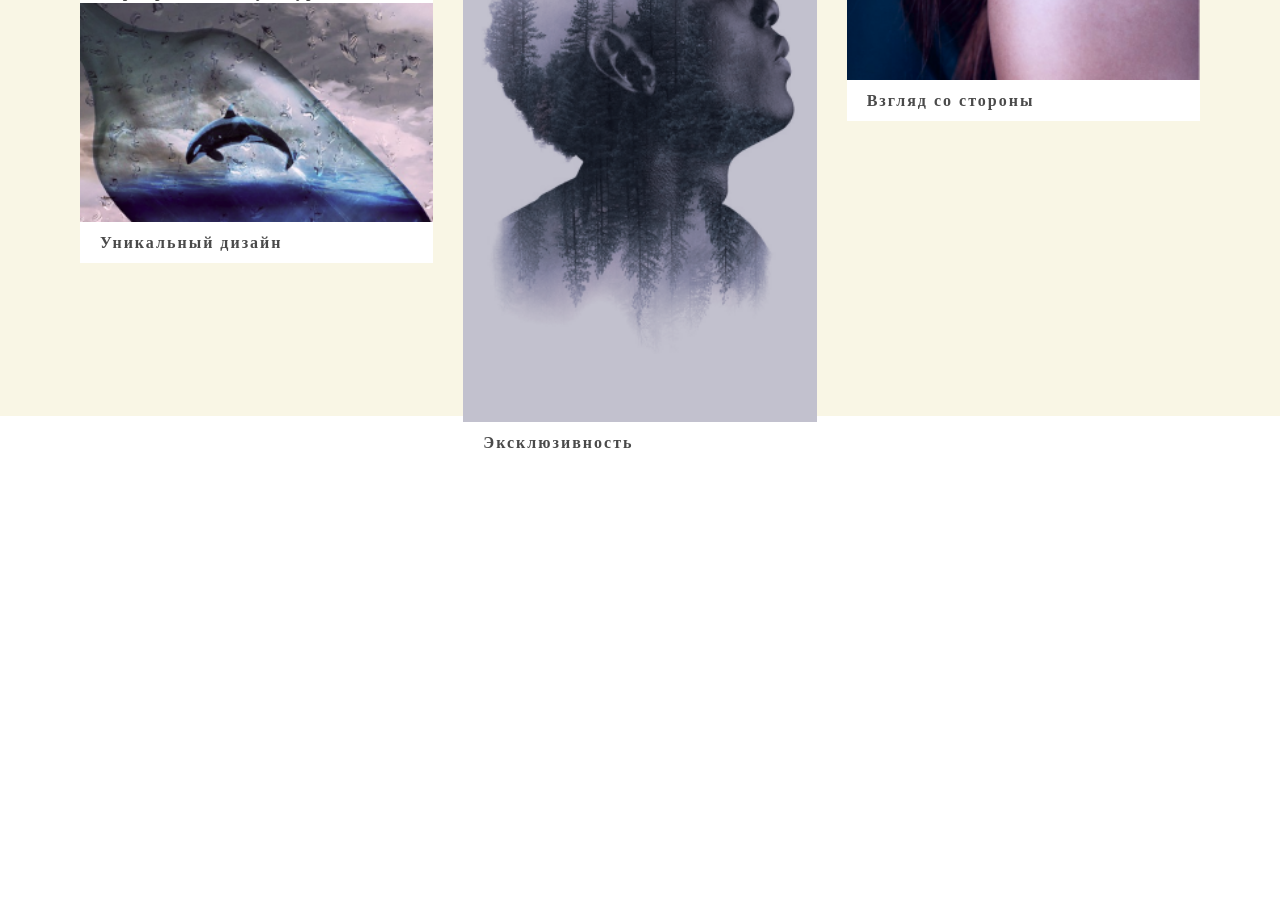
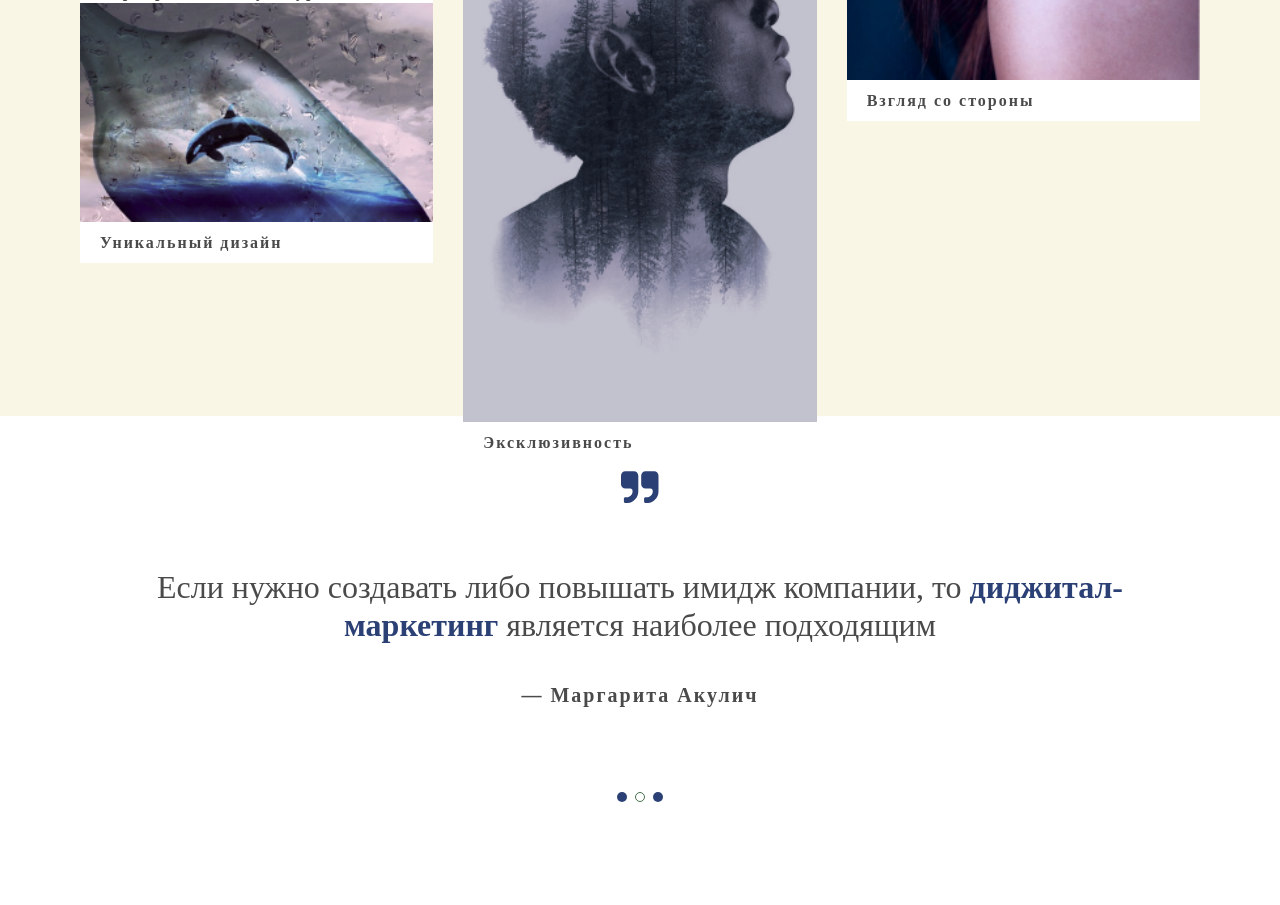
Before and after one commit to Averkiev91/Di-Gi, a website built with webpack: page src/index.html in a window 1280 px wide. Shown: the part 4325-5230 px from the top of the page. Before the commit the page ends 4788 px from the top, so only its background shows below. Built offline with nearby package versions, Linux system fonts and the light colour scheme; files whose address does not match are found by name.

Commit message:
section achieve

```diff
--- a/src/index.html
+++ b/src/index.html
@@ -388,6 +388,52 @@
             </div>
         </section>
 
+        <section class="achieve">
+            <div class="container">
+                <div class="achieve__slider swiper">
+                    <div class="swiper-wrapper">
+                        <div class="swiper-slide">
+                            <div class="achieve__info">
+                                <blockquote class="achieve__quote quote">
+                                    <div class="quote__content">
+                                        <div class="quote__text">
+                                            <p>Если нужно создавать либо повышать имидж компании, то&nbsp;<span>диджитал-маркетинг</span> является наиболее подходящим</p>
+                                        </div>
+                                        <div class="quote__author">&mdash;&nbsp;Маргарита Акулич</div>
+                                    </div>
+                                </blockquote>
+                            </div>
+                        </div>
+                        <div class="swiper-slide">
+                            <div class="achieve__info">
+                                <blockquote class="achieve__quote quote">
+                                    <div class="quote__content">
+                                        <div class="quote__text">
+                                            <p>Если нужно создавать либо повышать имидж компании, то&nbsp;<span>диджитал-маркетинг</span> является наиболее подходящим</p>
+                                        </div>
+                                        <div class="quote__author">&mdash;&nbsp;Маргарита Акулич</div>
+                                    </div>
+                                </blockquote>
+                            </div>
+                        </div>
+                        <div class="swiper-slide">
+                            <div class="achieve__info">
+                                <blockquote class="achieve__quote quote">
+                                    <div class="quote__content">
+                                        <div class="quote__text">
+                                            <p>Если нужно создавать либо повышать имидж компании, то&nbsp;<span>диджитал-маркетинг</span> является наиболее подходящим</p>
+                                        </div>
+                                        <div class="quote__author">&mdash;&nbsp;Маргарита Акулич</div>
+                                    </div>
+                                </blockquote>
+                            </div>
+                        </div>
+                    </div>
+                    <div class="swiper-pagination"></div>
+                </div>
+            </div>
+        </section>
+
     </main>
 
 </body>
--- a/src/script/script.js
+++ b/src/script/script.js
@@ -1,7 +1,7 @@
 import '../index.html'
 import '../style/style.css' // Импортируем стили css
 // import Swiper JS
-import Swiper, { Navigation, Pagination } from 'swiper';
+import Swiper, {Autoplay, Navigation, Pagination} from 'swiper';
 // import Swiper styles
 import 'swiper/css';
 import 'swiper/css/navigation';
@@ -11,9 +11,22 @@ import 'swiper/css/pagination';
      modules: [Navigation, Pagination],
      pagination: {
          el: '.swiper-pagination',
+         clickable: true
      },
      navigation: {
          nextEl: '.top-slider__button-next',
          prevEl: '.top-slider__button-prev',
      }
  });
+
+ const achieve = new Swiper('.achieve__slider', {
+     modules: [Pagination, Autoplay],
+     pagination: {
+         el: ".swiper-pagination",
+         type: 'bullets',
+         clickable: true
+     },
+     autoplay: {
+         delay: 3000,
+     }
+ })
--- a/src/style/blocks.css
+++ b/src/style/blocks.css
@@ -5,3 +5,4 @@
 @import "./blocks/projects.css";
 @import "./blocks/team.css";
 @import "./blocks/news.css";
+@import "./blocks/achieve.css";
--- /dev/null
+++ b/src/style/blocks/achieve.css
@@ -0,0 +1,109 @@
+.achieve {
+    padding: 55px 0 90px;
+}
+.quote {
+    margin: 0;
+}
+.quote__content {
+    position: relative;
+    padding: 125px 10px 38px 10px;
+    text-align: center;
+}
+.quote__content::before {
+    content: "";
+    position: absolute;
+    top: 0;
+    left: 50%;
+    transform: translateX(-50%);
+    width: 38px;
+    height: 32px;
+    background-image: url("../../img/blockquote.svg");
+    background-position: center;
+    background-size: cover;
+    background-repeat: no-repeat;
+}
+.quote__text p {
+    font-family: 'Roboto Condensed Regular', 'sans-serif';
+    font-style: normal;
+    font-weight: 400;
+    font-size: 24px;
+    line-height: 26px;
+
+    color: var(--grey);
+}
+.quote__text p span {
+    font-family: 'Roboto Condensed Bold', 'sans-serif';
+    font-style: normal;
+    font-weight: 700;
+    font-size: 24px;
+    line-height: 26px;
+
+    color: var(--accent);
+}
+.quote__author {
+    font-family: 'Roboto Condensed Bold', 'sans-serif';
+    font-style: normal;
+    font-weight: 700;
+    font-size: 20px;
+    line-height: 23px;
+    letter-spacing: 2px;
+
+    color: var(--grey);
+}
+.achieve__slider .swiper-pagination-bullet {
+    width: 10px;
+    height: 10px;
+    opacity: 1;
+    background-color: var(--accent);
+}
+.achieve__slider .swiper-pagination-bullet-active {
+    border: 1px solid #476E4D;
+    background-color: transparent;
+}
+@media (min-width: 640px) {
+    .quote__text {
+        max-width: 552px;
+        margin: 0 auto;
+    }
+    .quote__text p {
+        font-size: 32px;
+        line-height: 34px;
+    }
+    .quote__text p span {
+        font-size: 32px;
+        line-height: 34px;
+    }
+}
+@media (min-width: 768px) {
+    .quote__text {
+        max-width: 687px;
+    }
+    .quote__text p {
+        margin-bottom: 40px;
+    }
+    .achieve__slider {
+        padding-bottom: 20px !important;
+    }
+}
+@media (min-width: 768px) {
+    .quote__text {
+        max-width: 100%;
+    }
+    .achieve__slider {
+        padding-bottom: 70px !important;
+    }
+    .quote__content {
+        padding-top: 65px;
+    }
+    .quote__text p {
+        line-height: 38px;
+    }
+    .quote__text p span {
+        line-height: 38px;
+    }
+}
+@media (min-width: 1440px) {
+    .quote__text {
+        max-width: 852px;
+    }
+}
```
Also changed, not shown: src/img/blockquote.svg (added).
